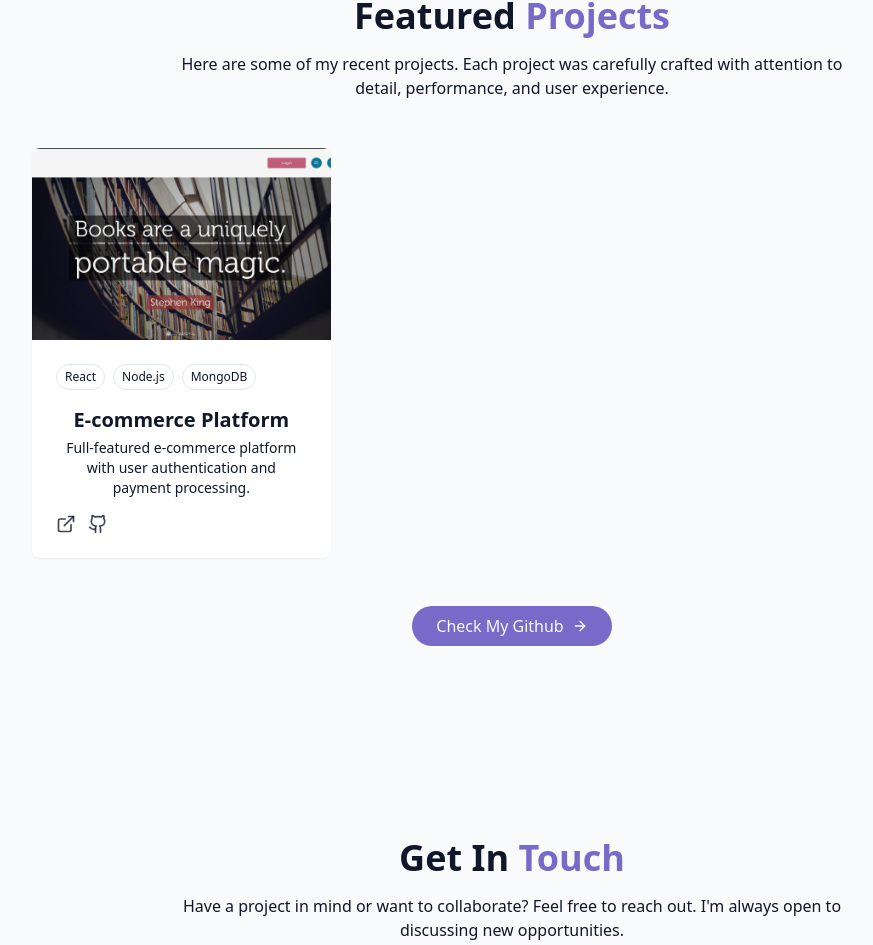
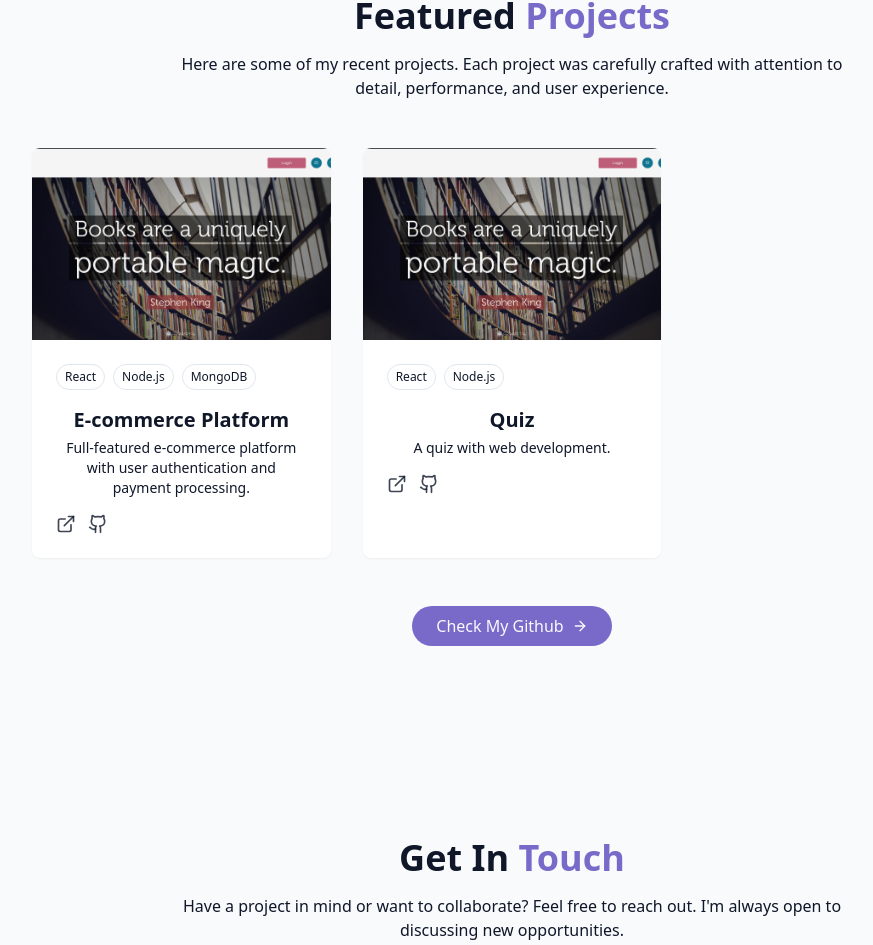
Before and after one commit to 2200031725cser/portfolio, a React (Vite) app: page / in a window 1280 px wide. Shown: the part 2342-3287 px from the top of the page, without its empty margins (128-1001 px from the left). Built offline with nearby package versions, Linux system fonts and the light colour scheme.

Commit message:
ProjectsSection.jsx

```diff
--- a/src/components/ProjectsSection.jsx
+++ b/src/components/ProjectsSection.jsx
@@ -9,6 +9,16 @@ const projects = [
       "Full-featured e-commerce platform with user authentication and payment processing.",
     image: "/projects/project3.png",
     tags: ["React", "Node.js", "MongoDB"],
+    demoUrl: "#",
+    githubUrl: "#",
+  },
+  {
+    id: 1,
+    title: "Quiz",
+    description:
+      "A quiz with web development.",
+    image: "/projects/project3.png",
+    tags: ["React", "Node.js"],
     demoUrl: "#",
     githubUrl: "#",
   },
```
